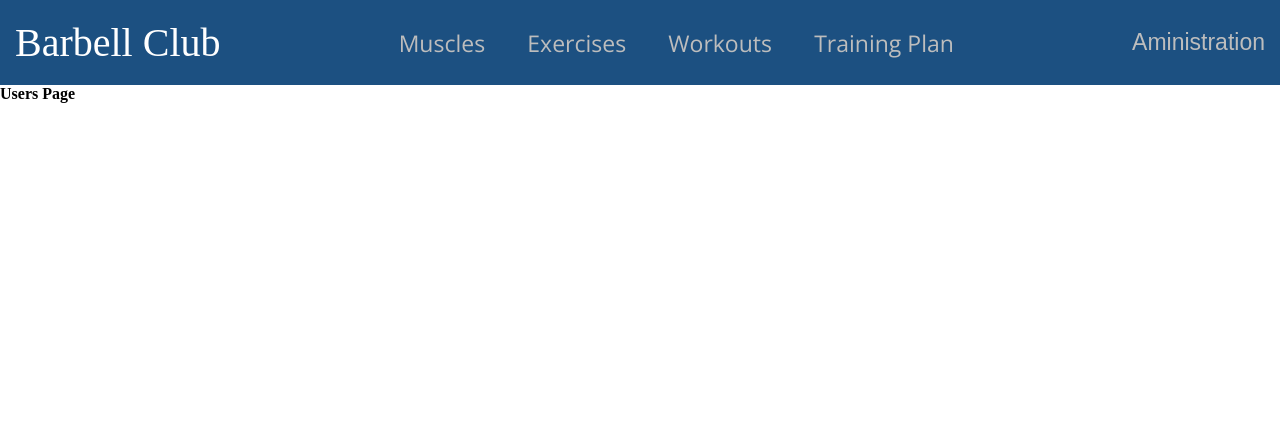
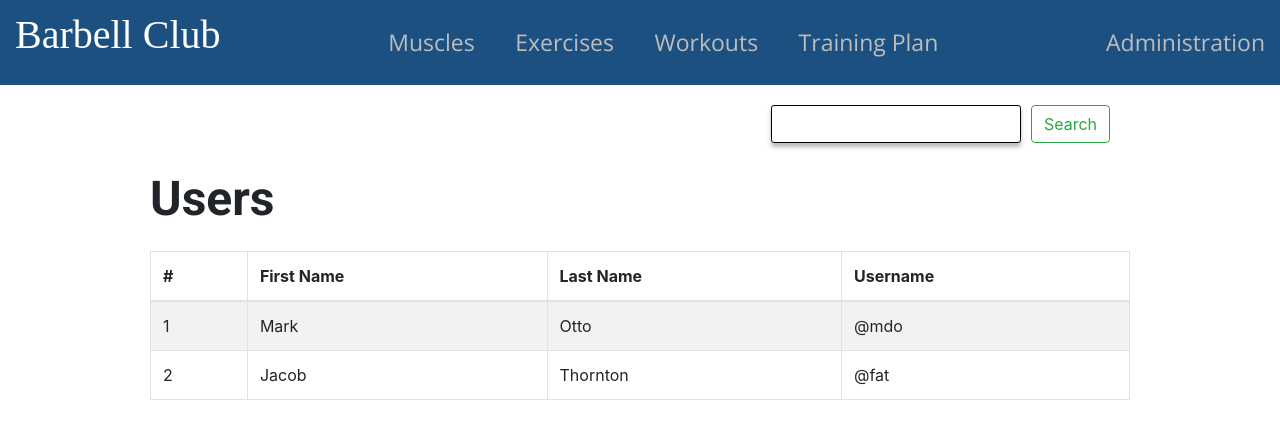
Before and after one commit to Roakz/gym_ui, a React (Create React App) app: page /users in a window 1280 px wide. Shown: the top 438 px of the page. Built offline with nearby package versions, Linux system fonts and the light colour scheme; a web font is replaced by a local one.

Commit message:
search card for index page

```diff
--- a/package.json
+++ b/package.json
@@ -11,7 +11,9 @@
     "@types/react": "^16.9.53",
     "@types/react-dom": "^16.9.8",
     "@types/react-router-dom": "^5.1.6",
+    "bootstrap": "^4.5.3",
     "react": "^17.0.1",
+    "react-bootstrap": "^1.4.0",
     "react-dom": "^17.0.1",
     "react-router-dom": "^5.2.0",
     "react-scripts": "4.0.0",
--- a/src/App.css
+++ b/src/App.css
@@ -1,4 +1,3 @@
-
 @import url('https://fonts.googleapis.com/css2?family=Roboto:wght@700&family=Zilla+Slab+Highlight:wght@400;700&display=swap');
 @import url('https://fonts.googleapis.com/css2?family=Vidaloka&display=swap');
 @import url('https://fonts.googleapis.com/css2?family=Open+Sans:wght@300&display=swap');
@@ -160,3 +159,26 @@ nav {
   background-color:  #a7a7a7;
   color: #FFFFFF;
 }
+
+.table-heading {
+  font-family: 'Roboto', sans-serif;
+  font-size: 48px;
+  font-weight: lighter;
+}
+
+.index-wrapper {
+  padding: 0px 150px;
+}
+
+#search-card-wrapper{
+  display: flex;
+  justify-content: flex-end;
+  padding: 20px;
+}
+
+#search-card-wrapper input {
+  border: 1px solid black;
+  border-radius: 3px;
+  margin-right: 10px;
+  box-shadow: 0px 4px 4px #58585869;
+}
--- a/src/App.tsx
+++ b/src/App.tsx
@@ -1,4 +1,6 @@
 import React, {useEffect, useState} from 'react';
+
+import 'bootstrap/dist/css/bootstrap.min.css';
 import './App.css';
 
 import Splash from './pages/Splash';
@@ -57,7 +59,7 @@ function App() {
     <Router>
       <nav>
         <div id="nav-logo">
-          <a href="/"><p id="login-heading-nav">Barbell Club</p></a>
+          <Link to="/"><p id="login-heading-nav">Barbell Club</p></Link>
         </div>
         <div id="nav-links">
           <Link className="navlink" to="/muscles">Muscles</Link>
@@ -66,13 +68,13 @@ function App() {
           <Link className="navlink" to="/training-plans">Training Plan</Link>
         </div>
         <div id="nav-admin-link">
-          <button onClick={toggleDropdown}>Aministration</button>
+          <button onClick={toggleDropdown}>Administration</button>
         {adminDrop &&
           <div id="dropdown-menu">
+            <Link to="/">Dashboard</Link>
             <Link to="/trainees">Trainees</Link>
             <Link to="/users">Users</Link>
             <Link to="media">Media</Link>
-            <Link to="/">Dashboard</Link>
           </div>
         }
         </div>
--- /dev/null
+++ b/src/components/IndexTable.tsx
@@ -0,0 +1,33 @@
+import * as React from 'react';
+import Table from 'react-bootstrap/Table';
+
+const IndexTable: React.FC = () => {
+  return (
+    <Table striped bordered hover>
+  <thead>
+    <tr>
+      <th>#</th>
+      <th>First Name</th>
+      <th>Last Name</th>
+      <th>Username</th>
+    </tr>
+  </thead>
+  <tbody>
+    <tr>
+      <td>1</td>
+      <td>Mark</td>
+      <td>Otto</td>
+      <td>@mdo</td>
+    </tr>
+    <tr>
+      <td>2</td>
+      <td>Jacob</td>
+      <td>Thornton</td>
+      <td>@fat</td>
+    </tr>
+  </tbody>
+</Table>
+  )
+};
+
+export default IndexTable;
--- /dev/null
+++ b/src/components/SearchCard.tsx
@@ -0,0 +1,13 @@
+import * as React from 'react';
+import Button from 'react-bootstrap/Button'
+
+const SearchCard: React.FC = () => {
+    return (
+        <div id="search-card-wrapper">
+          <input type="text" name="search" />
+          <Button variant="outline-success">Search</Button>
+        </div>
+    )
+}
+
+export default SearchCard;
--- a/src/pages/Users.tsx
+++ b/src/pages/Users.tsx
@@ -1,11 +1,16 @@
 import * as React from 'react';
+import IndexTable from '../components/IndexTable'
+
+import SearchCard from '../components/SearchCard'
 
 const UsersPage: React.FC = () => {
   return (
-    <div>
-        <h1>
-          Users Page
-        </h1>
+    <div className="index-wrapper">
+        <SearchCard />
+        <p className="table-heading">
+          Users
+        </p>
+        <IndexTable />
     </div>
   )
 };
```
Also changed, not shown: 1 other file (tests, documents, lock files or other folders).
